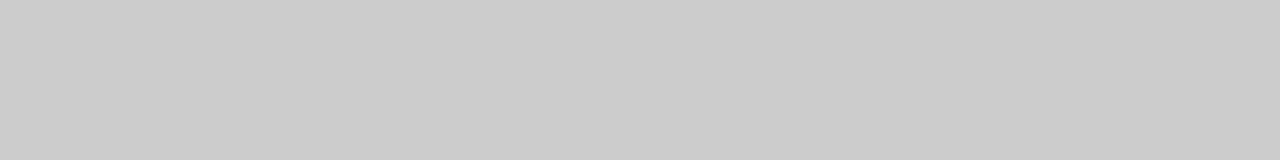
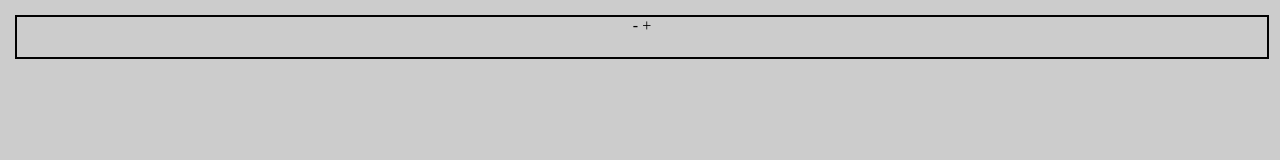
Before and after one commit to michalbe/color-variants-picker-poc, a plain HTML site: page index.html in a window 1280 px wide. Drawn offline with Linux system fonts and the light colour scheme.

Commit message:
:grin: example color button

```diff
--- a/index.html
+++ b/index.html
@@ -8,6 +8,9 @@
     <link rel="stylesheet" href="style.css" media="screen">
   </head>
   <body>
-
+    <div class="color">
+      <span> - </span>
+    </span> + </span>
+    </div>
   </body>
 </html>
--- a/style.css
+++ b/style.css
@@ -1,5 +1,12 @@
 body {
   margin: 0;
-  padding: 0;
+  padding: 15px;
   background-color: #CCC;
 }
+
+div.color {
+  width: 100%;
+  border: 2px solid #000;
+  text-align: center;
+  height: 40px;
+}
```
